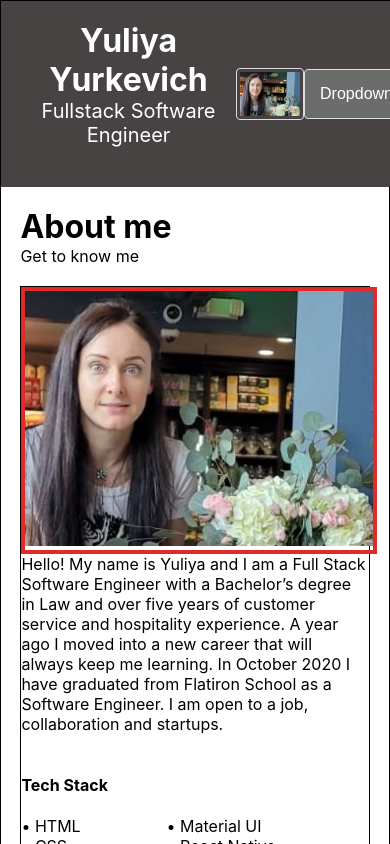
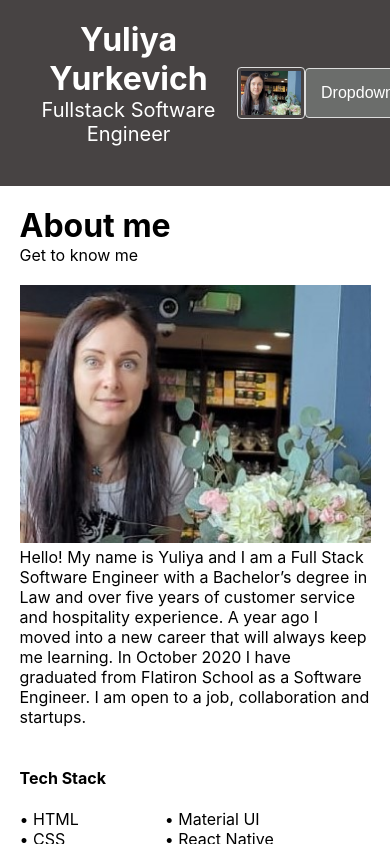
Before and after one commit to yulia-2008/mysite, a React (Create React App) app: page /#/ in a window 390 px wide. Shown: the top 844 px of the page. Built offline with nearby package versions, Linux system fonts and the light colour scheme.

Commit message:
fixing css

```diff
--- a/src/App.css
+++ b/src/App.css
@@ -33,7 +33,7 @@ hr {
 @media only screen and (max-width: 600px) {
   #flex {
     display: block;
-    border: 1px solid black;
+    /* border: 1px solid black; */
     align-items: center;
   }
 }
@@ -49,17 +49,15 @@ hr {
   /* border: 4px solid rgb(22, 238, 105); */
 }
 
-
-
 #picture-container{
   width: 50%;
-  border: 4px solid rgb(223, 42, 42);
+  /* border: 4px solid rgb(223, 42, 42); */
 }
 
 @media only screen and (max-width: 600px) {
   #picture-container{
     width: 100%;
-    border: 4px solid rgb(223, 42, 42);
+    /* border: 4px solid rgb(223, 42, 42); */
   }
 }
 
@@ -86,12 +84,10 @@ hr {
   height: auto;
 }
 
-
 a {
   color: white;
   text-decoration: none;
 }
-
 
 #nav-bar {
   padding: 20px;
@@ -114,8 +110,6 @@ a {
     /* border: 1px solid black;  */
   }
 }
-
-
 
 #main-container{
 /* 80% - main, 20 % - navBar */
@@ -144,7 +138,7 @@ a {
 }
 
 .center {
-  border: 1px solid black;
+  /* border: 1px solid black; */
   text-align: center;
 }
 
@@ -168,7 +162,6 @@ a {
   width: 250px;
   /* border: 1px solid black; */
   margin-bottom: 40px;
-
 }
 
 #avatar {
@@ -186,9 +179,6 @@ a {
   }
 }
 
-
-
-
 #certificate {
   width: 600px;
   height: 400px;
@@ -199,7 +189,6 @@ a {
   height: 60px;
 }
 
-
 #no-margin{
   margin: 0px;
 }
@@ -207,7 +196,7 @@ a {
 #width-70 {
   width: 70%;
   margin: auto;
-  border: 1px solid #ddd;
+  /* border: 1px solid #ddd; */
 }
 
 #left-padding {
```
